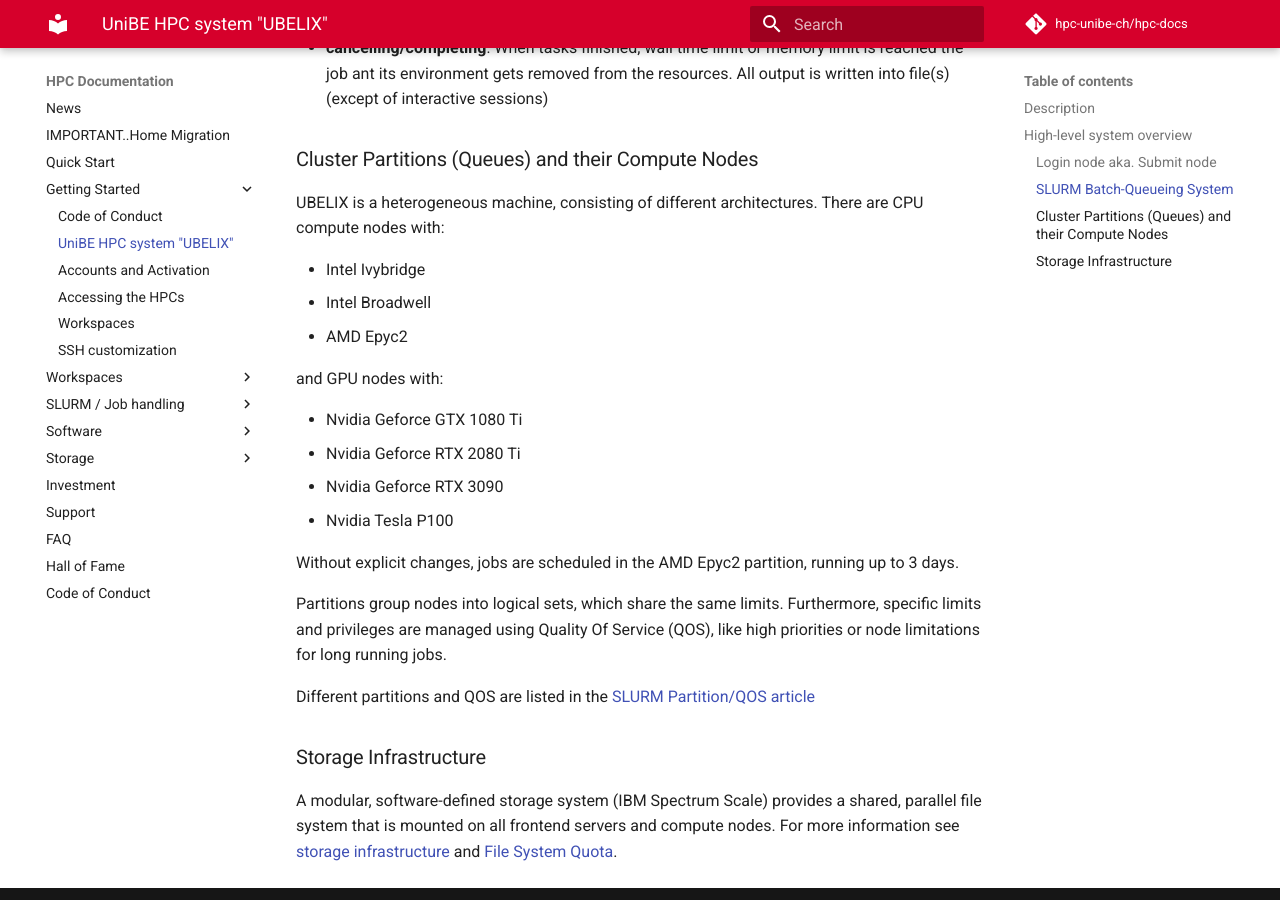
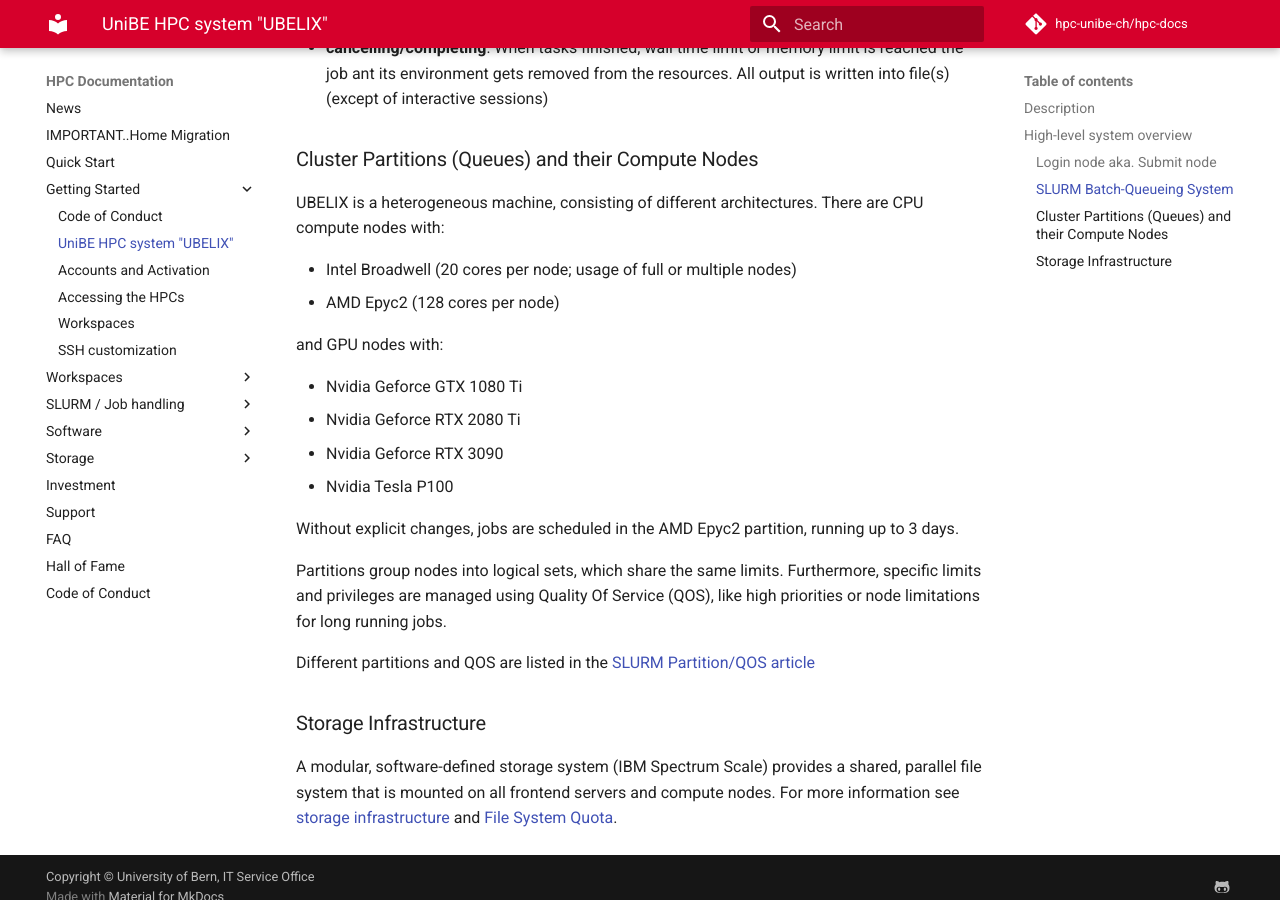
Before and after one commit to hpc-unibe-ch/hpc-unibe-ch.github.io, an MkDocs documentation site: the page built from docs/getting-Started/ubelix-overview.md, in a window 1280 px wide and 900 px high, scrolled down 2081 px. Built offline with MkDocs 1.6.1 and Material for MkDocs 9.7.7, drawn with Linux system fonts in a browser that asks for light colours; comment, search, counter and statistics services are not loaded.

Commit message:
overview: remove ivy reference

```diff
--- a/docs/getting-Started/ubelix-overview.md
+++ b/docs/getting-Started/ubelix-overview.md
@@ -31,9 +31,8 @@
 ### Cluster Partitions (Queues) and their Compute Nodes
 UBELIX is a heterogeneous machine, consisting of different architectures. There are CPU compute nodes with:
 
-- Intel Ivybridge
-- Intel Broadwell
-- AMD Epyc2
+- Intel Broadwell (20 cores per node; usage of full or multiple nodes)
+- AMD Epyc2 (128 cores per node)
 
 and GPU nodes with:
 
```
